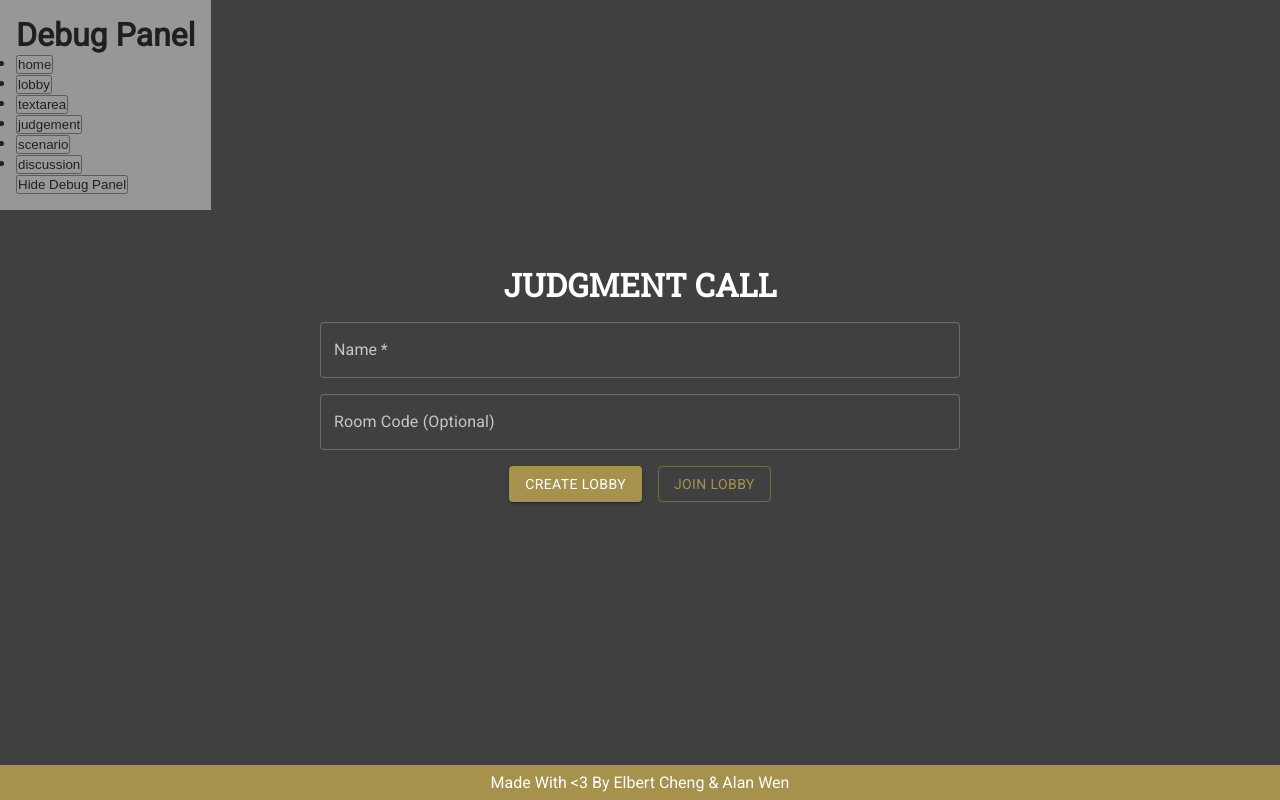
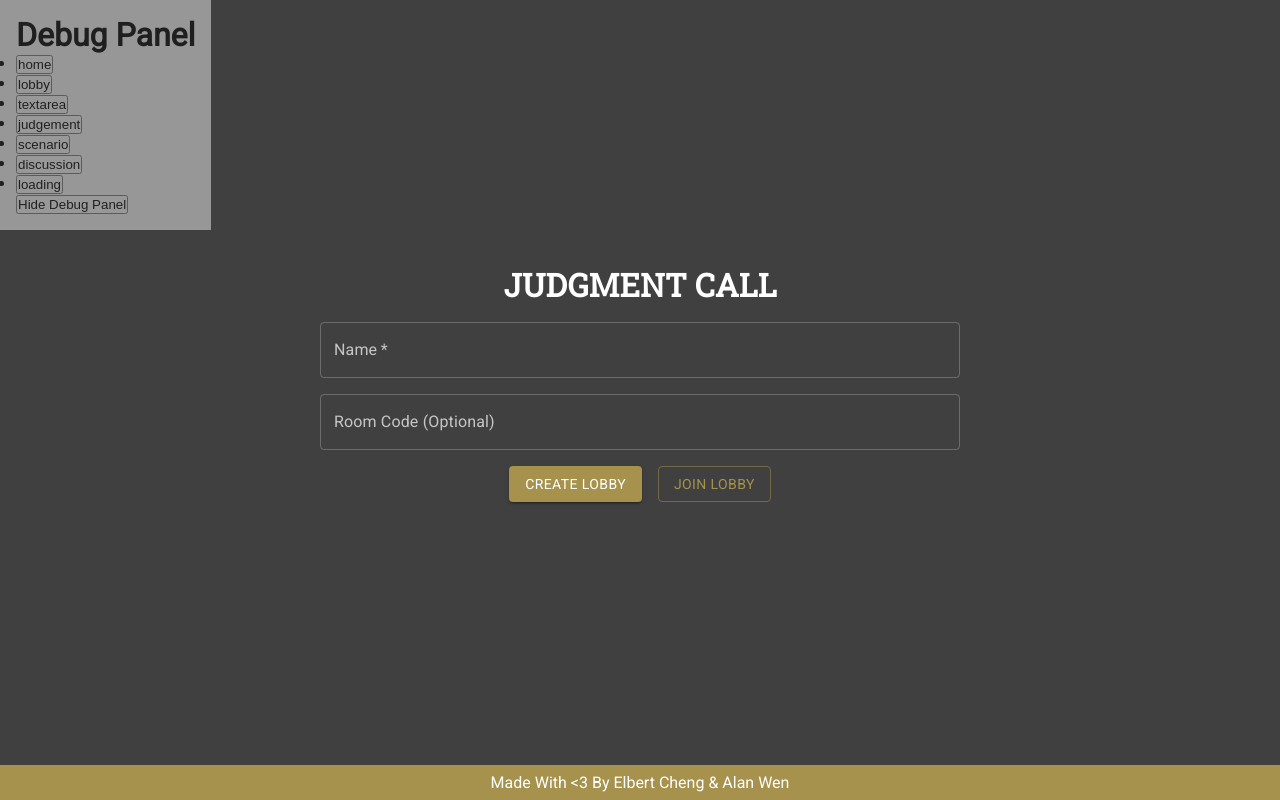
Before and after one commit to treblenaX/judgment-call-client, a React (Create React App) app: page / in a window 1280 px wide. Built offline with nearby package versions, Linux system fonts and the light colour scheme.

Commit message:
loading page

```diff
--- a/package.json
+++ b/package.json
@@ -11,6 +11,7 @@
     "@testing-library/user-event": "^13.5.0",
     "react": "^18.0.0",
     "react-dom": "^18.0.0",
+    "react-loading-icons": "^1.0.8",
     "react-scripts": "5.0.1",
     "react-toastify": "^8.2.0",
     "sass": "^1.50.0",
--- a/src/components/App.js
+++ b/src/components/App.js
@@ -7,12 +7,13 @@ import TextAreaModule from './TextAreaModule';
 import Judgement from './Judgement';
 import Scenario from './Scenario';
 import Discussion from './Discussion';
+import Loading from './Loading';
 import {ToastContainer, toast} from 'react-toastify';
 import 'react-toastify/dist/ReactToastify.css';
 import React, { useState, useEffect } from 'react';
 
 const DEBUG = true;
-const PAGE_IDS = ['home', 'lobby', 'textarea', 'judgement', 'scenario', 'discussion'];
+const PAGE_IDS = ['home', 'lobby', 'textarea', 'judgement', 'scenario', 'discussion', 'loading'];
 
 // @TODO handle this better
 export const SERVER_ENDPOINT = (DEBUG) ? 'http://localhost:3000' : 'https://judgment-call.herokuapp.com';
@@ -54,6 +55,8 @@ function App() {
         return <Scenario />;
       case 'discussion':
         return <Discussion />;
+      case 'loading':
+        return <Loading />;
       default:
         return <>404: No such page {pageId}</>;
     }
--- a/src/components/Discussion.js
+++ b/src/components/Discussion.js
@@ -9,7 +9,6 @@ import Dialog from '@mui/material/Dialog';
 import DialogTitle from '@mui/material/DialogTitle';
 import DialogContent from '@mui/material/DialogContent';
 import DialogActions from '@mui/material/DialogActions';
-import DialogContentText from '@mui/material/DialogContentText';
 import TextField from '@mui/material/TextField';
 import { useState } from 'react';
 
--- /dev/null
+++ b/src/components/Loading.js
@@ -0,0 +1,16 @@
+import '../styles/Loading.scss';
+import PageContainer from './PageContainer';
+import Stack from '@mui/material/Stack';
+import { ThreeDots } from 'react-loading-icons';
+
+function Loading(props) {
+    return (
+        <PageContainer>
+            <Stack spacing={2} direction='column' alignItems={'center'}>
+                <ThreeDots />
+            </Stack>
+        </PageContainer>
+    );
+}
+
+export default Loading;
```
Also changed, not shown: src/styles/Loading.scss (added), 1 other file (tests, documents, lock files or other folders).
